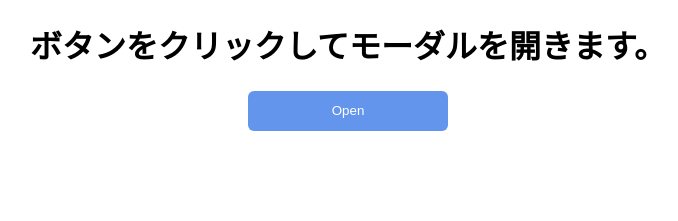
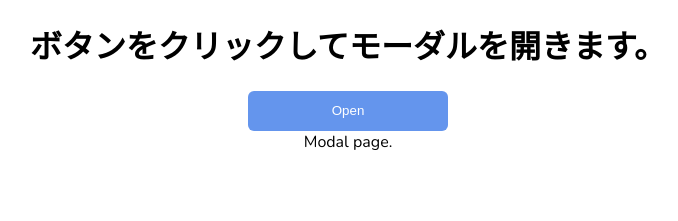
Before and after one commit to mendelssohnbach/react-modal-demo210905, a React (Create React App) app: page / in a window 1280 px wide. Shown: the top 221 px of the page, without its empty margins (292-970 px from the left). Built offline with nearby package versions, Linux system fonts and the light colour scheme.

Commit message:
:sparkles: Modalコンポーネントの作成とAppコンポーネントに組み込み
https://gitmoji.dev/

```diff
--- a/src/App.js
+++ b/src/App.js
@@ -1,10 +1,12 @@
 import './App.css';
+import Modal from './components/Modal';
 
 function App() {
   return (
     <div className="App">
       <h1>ボタンをクリックしてモーダルを開きます。</h1>
       <button className="openModalBtn">Open</button>
+      <Modal />
     </div>
   );
 }
--- /dev/null
+++ b/src/components/Modal.jsx
@@ -0,0 +1,5 @@
+const Modal = () => {
+  return <div>Modal page.</div>;
+};
+
+export default Modal;
```
